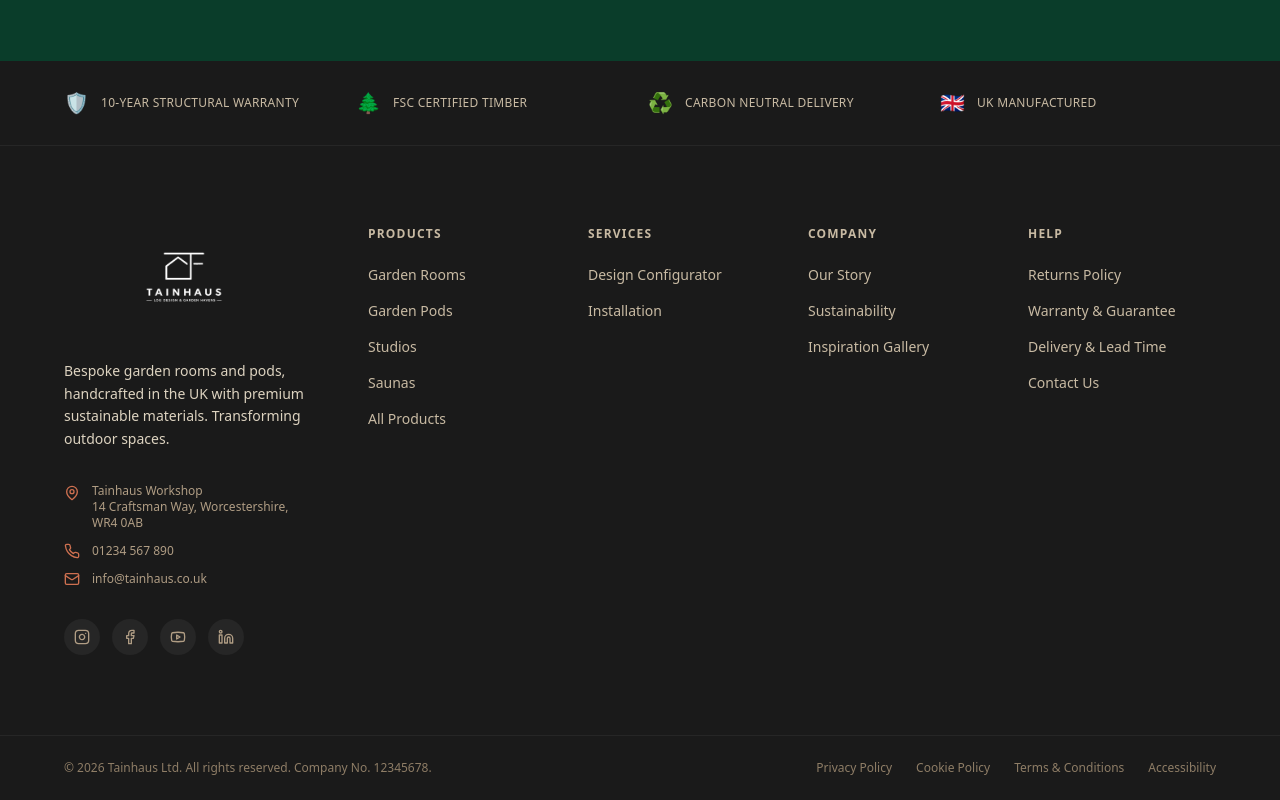
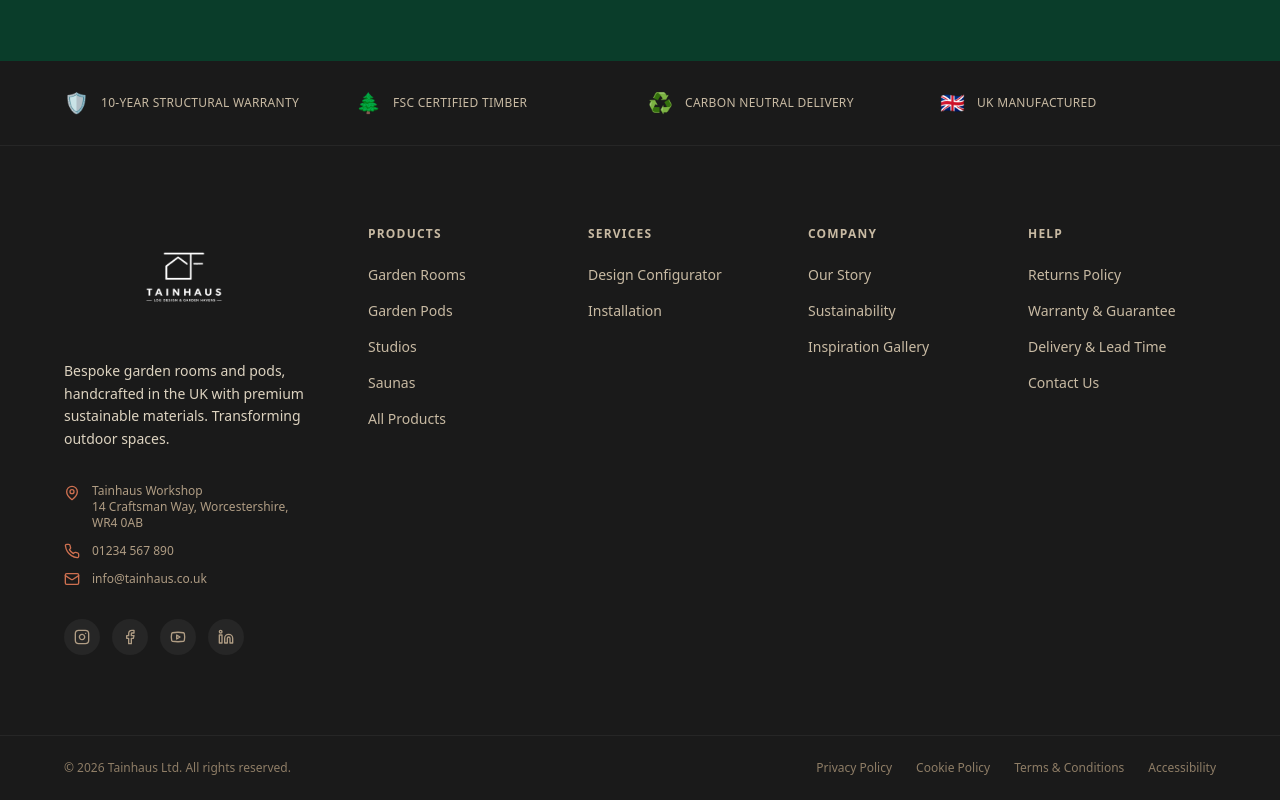
Before and after one commit to Tainhaus/2.0, a Next.js app: page / in a window 1280 px wide. Shown: the part 4988-5788 px from the top of the page. Built offline with nearby package versions, Linux system fonts and the light colour scheme; no server answers; the database is empty.

Commit message:
Remove VAT and company number references

```diff
--- a/src/components/layout/footer.tsx
+++ b/src/components/layout/footer.tsx
@@ -164,7 +164,7 @@ export function Footer() {
       <div className="border-t border-white/5 py-6">
         <div className="container-site flex flex-col sm:flex-row items-center justify-between gap-4">
           <p className="font-body text-xs text-sand-600">
-            © {new Date().getFullYear()} Tainhaus Ltd. All rights reserved. Company No. 12345678.
+            © {new Date().getFullYear()} Tainhaus Ltd. All rights reserved.
 
           </p>
           <div className="flex items-center gap-6">
```
